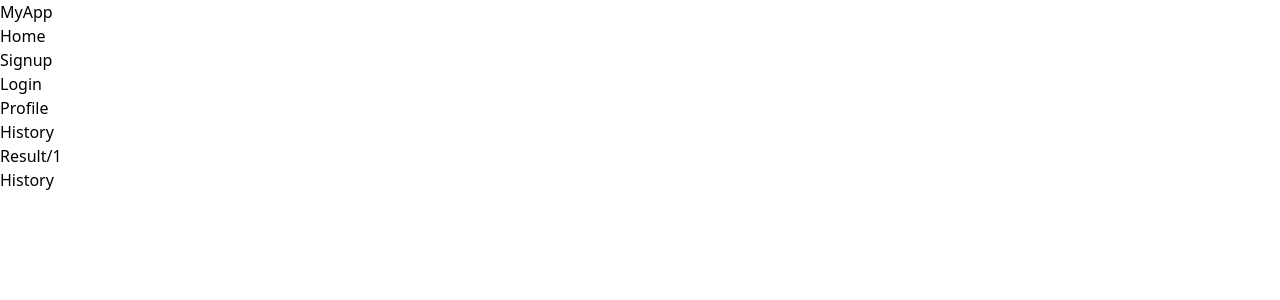
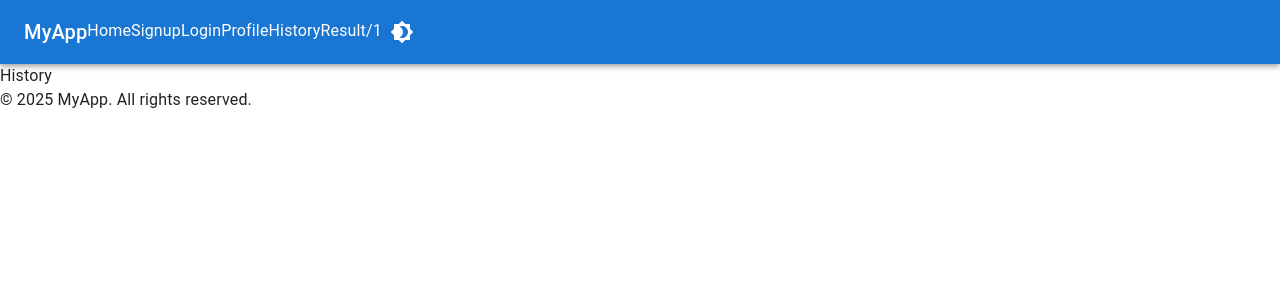
Before and after one commit to Lego-detector/Lego-detector-FE, a Next.js app: page /history in a window 1280 px wide. Shown: the top 300 px of the page. Built offline with nearby package versions, Linux system fonts and the light colour scheme.

Commit message:
feat: add mui & theme provider

```diff
--- a/package.json
+++ b/package.json
@@ -9,6 +9,9 @@
     "lint": "next lint"
   },
   "dependencies": {
+    "@emotion/styled": "^11.14.0",
+    "@mui/icons-material": "^6.4.5",
+    "@mui/material": "^6.4.5",
     "next": "15.1.4",
     "react": "^19.0.0",
     "react-dom": "^19.0.0",
@@ -25,6 +28,7 @@
     "@types/react-dom": "^19",
     "@typescript-eslint/eslint-plugin": "^8.20.0",
     "@typescript-eslint/parser": "^8.20.0",
+    "autoprefixer": "^10.4.20",
     "eslint": "^9.18.0",
     "eslint-config-next": "^15.1.4",
     "eslint-config-prettier": "^10.0.1",
--- a/src/app/layout.tsx
+++ b/src/app/layout.tsx
@@ -1,21 +1,14 @@
-import { ReactNode } from "react";
-import { Navbar } from "@/modules/home/_components";
-import "@/app/globals.css";
+import "@/app/globals.css"
+import ThemeProvider from "@/modules/home/_components/ThemeProvider";
+import Layout from "@/modules/home/_components/Layout";
 
-interface LayoutProps {
-  children: ReactNode;
-}
-
-export default function Layout({ children }: LayoutProps) {
+export default function RootLayout({ children }: { children: React.ReactNode }) {
   return (
     <html lang="en">
-      <body>
-        <div className="flex flex-col sm:flex-row h-screen">
-          <Navbar />
-          <main className="flex flex-col items-center p-6 min-h-screen w-screen bg-gray-300">
-            {children}
-          </main>
-        </div>
+      <body className="bg-gray-50 dark:bg-gray-900">
+        <ThemeProvider>
+          <Layout>{children}</Layout>
+        </ThemeProvider>
       </body>
     </html>
   );
--- /dev/null
+++ b/src/modules/home/_components/Layout.tsx
@@ -0,0 +1,13 @@
+import { Navbar } from "./Navbar";
+
+export default function Layout({ children }: { children: React.ReactNode }) {
+  return (
+    <div className="min-h-screen flex flex-col">
+      <Navbar />
+      <main className="flex-1 bg-gray-200 dark:bg-gray-800 text-gray-700 dark:text-gray-300">{children}</main>
+      <footer className="text-center py-4 bg-gray-200 dark:bg-gray-800 text-gray-700 dark:text-gray-300">
+        © {new Date().getFullYear()} MyApp. All rights reserved.
+      </footer>
+    </div>
+  );
+}
--- a/src/modules/home/_components/Navbar.tsx
+++ b/src/modules/home/_components/Navbar.tsx
@@ -1,24 +1,40 @@
+"use client";
+
 import Link from 'next/link'
+import { useContext } from 'react';
+import { AppBar, Toolbar, Typography, IconButton } from "@mui/material";
+import { ThemeContext } from './ThemeProvider';
+import { Brightness4, Brightness7 } from "@mui/icons-material";
 
 const navList = ["Home", "Signup", "Login", "Profile", "History", "Result/1"];
 
 export function Navbar() {
+  const themeContext = useContext(ThemeContext);
+  if (!themeContext) {
+    console.warn("no theme cont");
+    return null;
+  }
+  const { themeMode, toggleTheme } = themeContext;
+
   return (
-    <>
-      <nav
-        className={`fixed top-0 left-0 w-64 h-screen bg-gray-400 p-6 transition-transform duration-300`}
-      >
-        <h1 className="text-2xl font-bold mb-6 text-white sm:hidden">MyApp</h1>
-        <ul>
+    <AppBar position="static" className="bg-blue-600 dark:bg-gray-800">
+      <Toolbar className="flex justify-between items-center gap-4">
+        <Typography variant="h6" className="font-bold">
+          MyApp
+        </Typography>
+
+        <div className="flex flex-row items-center gap-4">
           {navList.map((item, index) => (
-            <li key={index} className="py-2">
-              <Link href={item === "Home" ? "/" : `/${item.toLowerCase()}`} className="block hover:bg-gray-700 p-2 rounded text-white">
-                {item}
-              </Link>
-            </li>
+            <Link key={index.toString()} href={item === "Home" ? "/" : `/${item.toLowerCase()}`} className="text-white hover:underline h-fit">
+              {item}
+            </Link>
           ))}
-        </ul>
-      </nav>
-    </>
+
+          <IconButton onClick={toggleTheme} color="inherit">
+            {themeMode === "dark" ? <Brightness7 /> : <Brightness4 />}
+          </IconButton>
+        </div>
+      </Toolbar>
+    </AppBar>
   );
 }
--- /dev/null
+++ b/src/modules/home/_components/ThemeProvider.tsx
@@ -0,0 +1,45 @@
+"use client";
+
+import { createContext, useState, useEffect, ReactNode } from "react";
+import { ThemeProvider as MUIThemeProvider, createTheme } from "@mui/material/styles";
+import { CssBaseline } from "@mui/material";
+
+interface ThemeContextProps {
+  themeMode: "light" | "dark";
+  toggleTheme: () => void;
+}
+
+export const ThemeContext = createContext<ThemeContextProps | undefined>(undefined);
+
+export default function ThemeProvider({ children }: { children: ReactNode }) {
+  const [mounted, setMounted] = useState(false);
+  const [themeMode, setThemeMode] = useState<"light" | "dark">("light");
+
+  useEffect(() => {
+    setThemeMode(
+      window.matchMedia("(prefers-color-scheme: dark)").matches ? "dark" : "light"
+    );
+    setMounted(true);
+  }, []);
+
+  const toggleTheme = () => {
+    setThemeMode((prev) => (prev === "light" ? "dark" : "light"));
+  };
+
+  const theme = createTheme({
+    palette: {
+      mode: themeMode,
+    },
+  });
+
+  if (!mounted) return <div className="bg-gray-50 dark:bg-gray-900 min-h-screen" />;
+
+  return (
+    <ThemeContext.Provider value={{ themeMode, toggleTheme }}>
+      <MUIThemeProvider theme={theme}>
+        <CssBaseline />
+        <div className={themeMode === "dark" ? "dark" : ""}>{children}</div>
+      </MUIThemeProvider>
+    </ThemeContext.Provider>
+  );
+}
--- a/src/modules/home/_components/index.ts
+++ b/src/modules/home/_components/index.ts
@@ -1,2 +1,5 @@
+export * from "./AuthForm"
+export * from "./FileUpload"
+export * from "./ThemeProvider"
+export * from "./Layout"
 export * from "./Navbar"
-export * from "./FileUpload"
```
Also changed, not shown: 1 other file (tests, documents, lock files or other folders).
